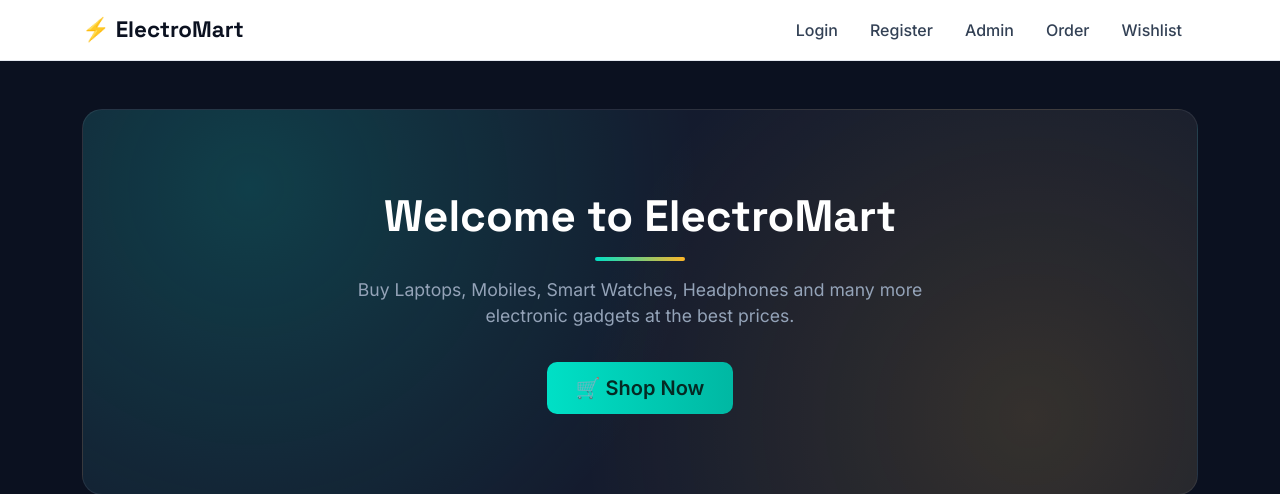
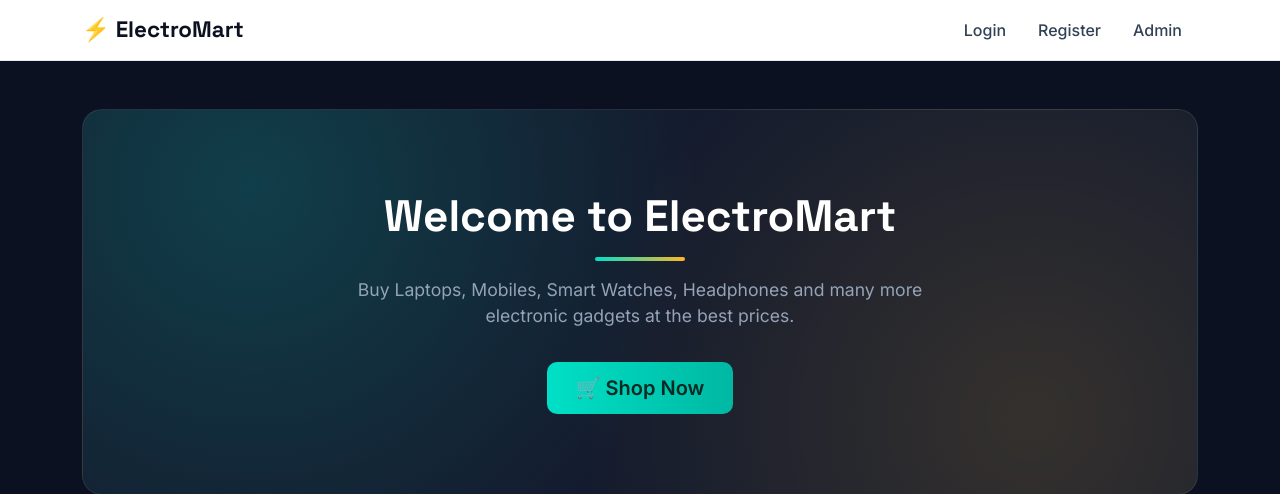
Before and after one commit to Falguni11183/ElectroMart2, a Django app: page / in a window 1280 px wide. Shown: the top 494 px of the page. Run offline with Django 5.2, Linux system fonts and the light colour scheme; data comes from the database, SQL or seed files in the repository; both versions use the stored data as it was before the commit.

Commit message:
Initial ElectroMart2 Project

```diff
--- a/store/templates/index.html
+++ b/store/templates/index.html
@@ -239,22 +239,10 @@
         Admin
     </a>
 </li>
-                </li>
-
-                <li class="nav-item">
-                    <a class="nav-link" href="/orders/">Order</a>
-                </li>
-
-                <li class="nav-item">
-                    <a class="nav-link" href="/wishlist/">Wishlist</a>
-                </li>
-
+</li>
             </ul>
-
         </div>
-
     </div>
-
 </nav>
 
 <!-- Hero Section -->
@@ -303,9 +291,7 @@
 
                     <p>₹{{ product.price }}</p>
 
-                    <a href="{% url 'product_detail' product.id %}" class="btn btn-primary">
-                        View Product
-                    </a>
+
 
                 </div>
 
```
Also changed, not shown: db.sqlite3 (deleted), 1 other file.
